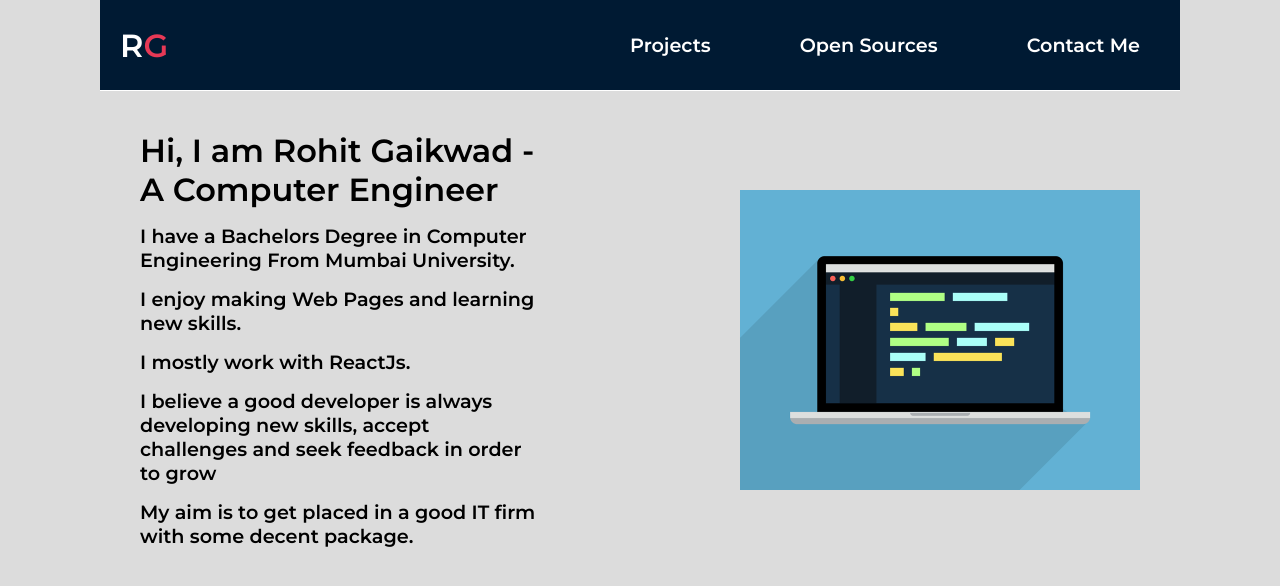
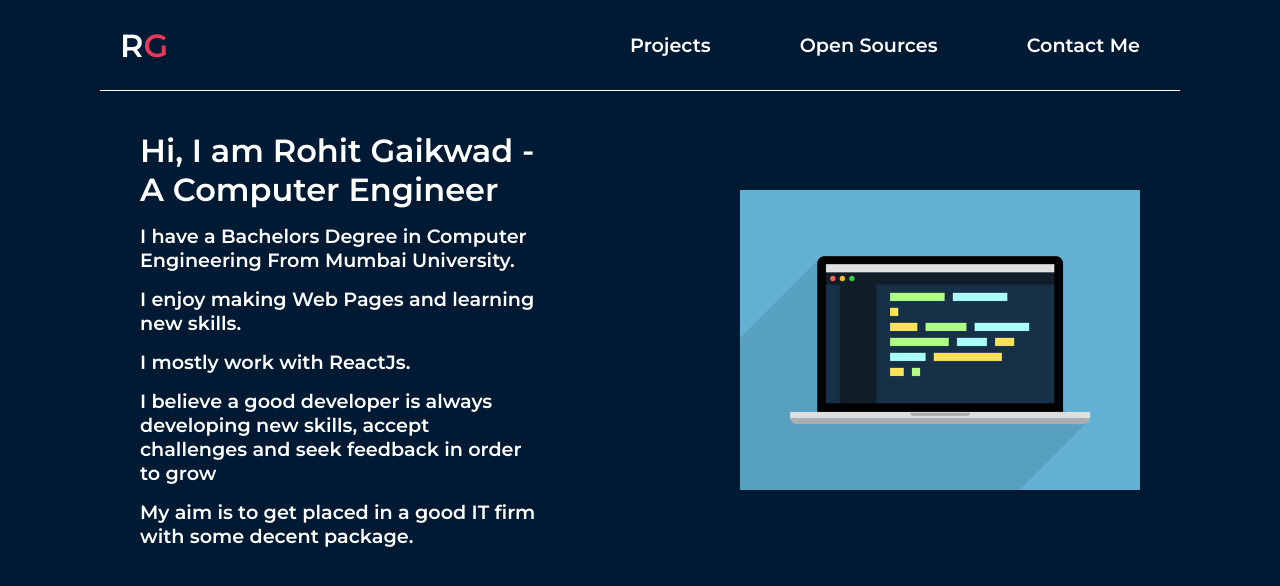
Before and after one commit to rohit1396/portfolio, a React (Create React App) app: page / in a window 1280 px wide. Shown: the top 586 px of the page. Built offline with nearby package versions, Linux system fonts and the light colour scheme.

Commit message:
index Styling

```diff
--- a/src/index.css
+++ b/src/index.css
@@ -1,5 +1,7 @@
 body {
-  background-color: gainsboro;
+  /* background-color: gainsboro; */
+  background-color: #001a33;
+  color: white;
   margin: 0;
   font-family: -apple-system, BlinkMacSystemFont, 'Segoe UI', 'Roboto', 'Oxygen',
     'Ubuntu', 'Cantarell', 'Fira Sans', 'Droid Sans', 'Helvetica Neue',
```
